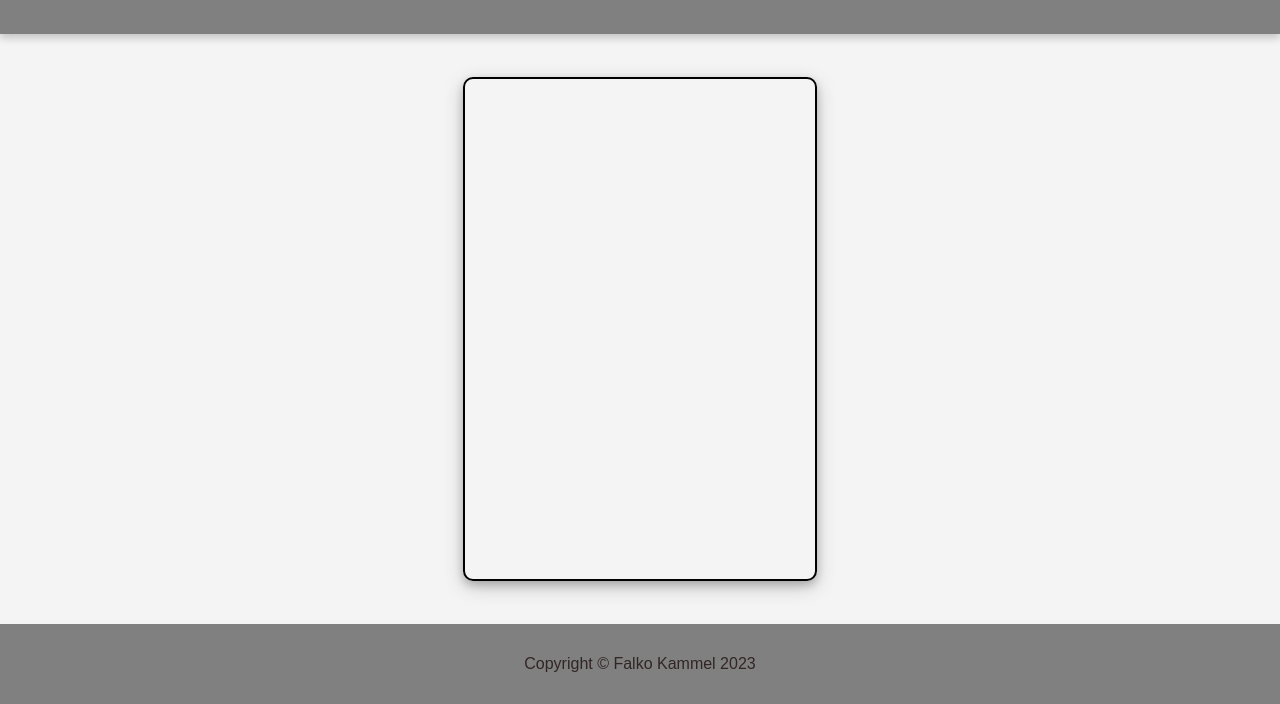
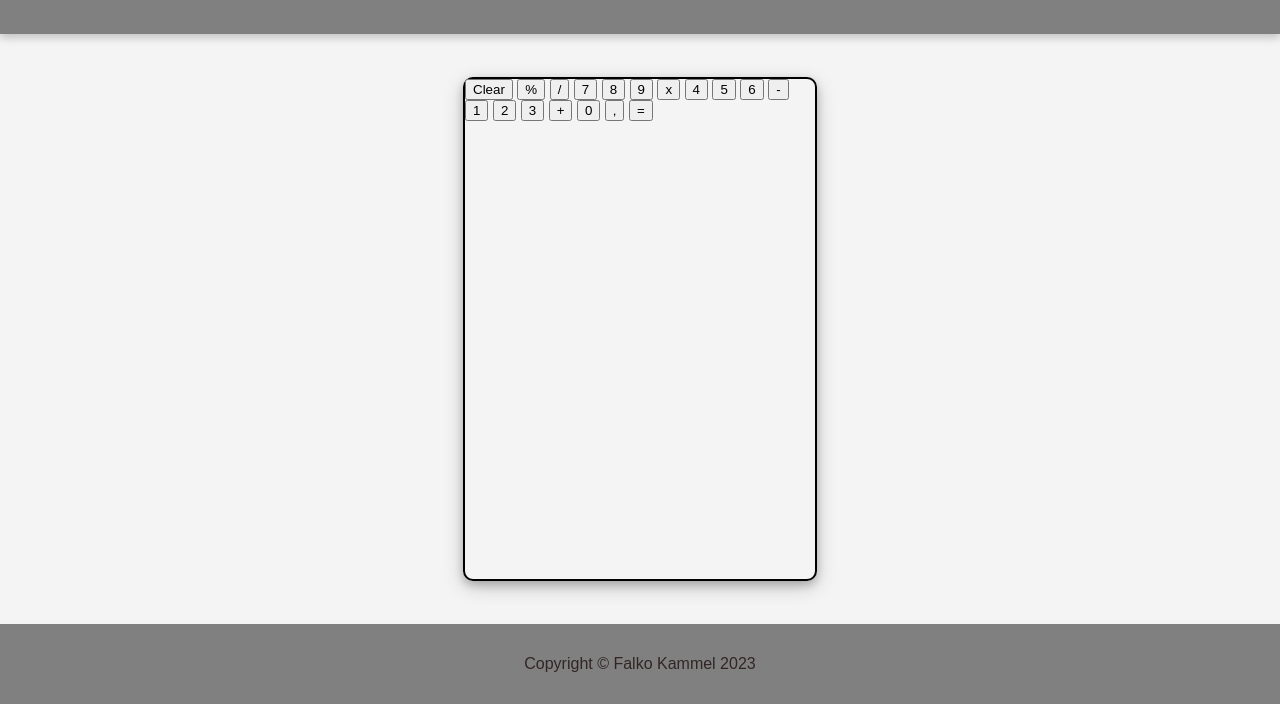
Before and after one commit to FalkoKa/Calculator, a plain HTML site: page index.html in a window 1280 px wide. Shown: the part 96-800 px from the top of the page. Drawn offline with Linux system fonts and the light colour scheme.

Commit message:
Add buttons

```diff
--- a/index.html
+++ b/index.html
@@ -13,7 +13,28 @@
     </header>
 
     <main class="main">
-        <div class="calculator-frame"></div>
+        <div class="calculator-frame">
+            <div class="calculator-buttons">
+                <button class="button special" id="clear">Clear</button>
+                <button class="button special" id="percentage">%</button>
+                <button class="button operator" id="division">/</button>
+                <button class="button number" id="">7</button>
+                <button class="button number" id="">8</button>
+                <button class="button number" id="">9</button>
+                <button class="button operator" id="multiplication">x</button>
+                <button class="button number" id="">4</button>
+                <button class="button number" id="">5</button>
+                <button class="button number" id="">6</button>
+                <button class="button operator" id="subtraction">-</button>
+                <button class="button number" id="">1</button>
+                <button class="button number" id="">2</button>
+                <button class="button number" id="">3</button>
+                <button class="button operator" id="addition">+</button>
+                <button class="button number" id="zero">0</button>
+                <button class="button number" id="comma">,</button>
+                <button class="button operator" id="equal-result">=</button>
+            </div>
+        </div>
     </main>
 
     <footer class="footer">
```
